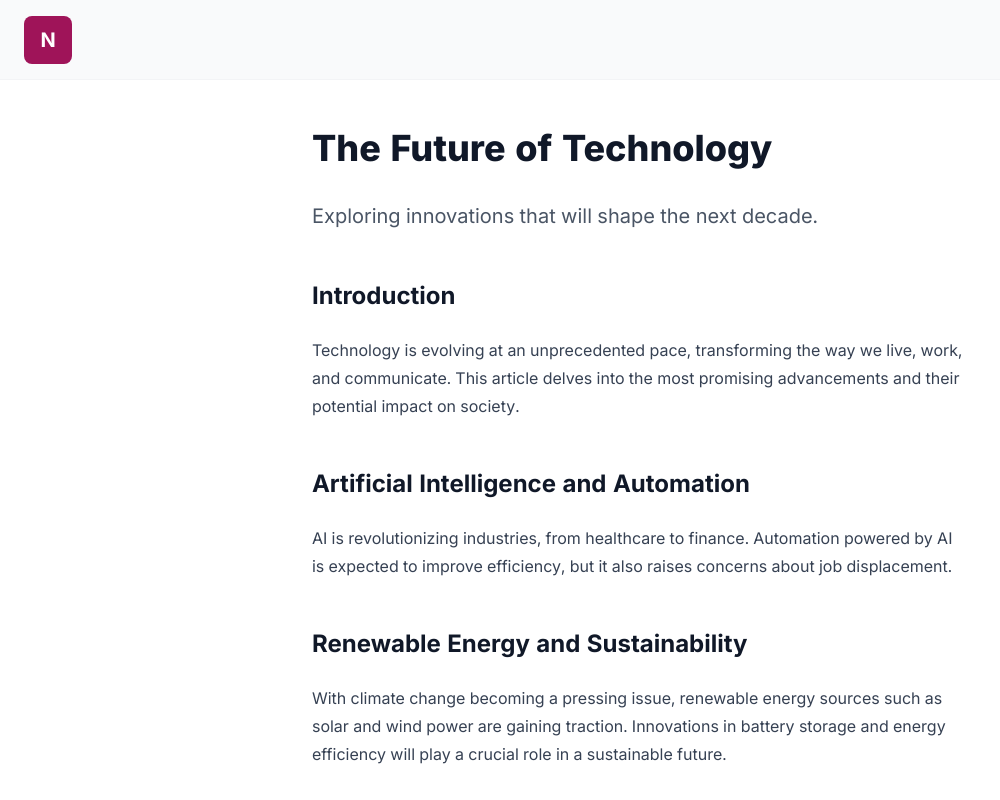
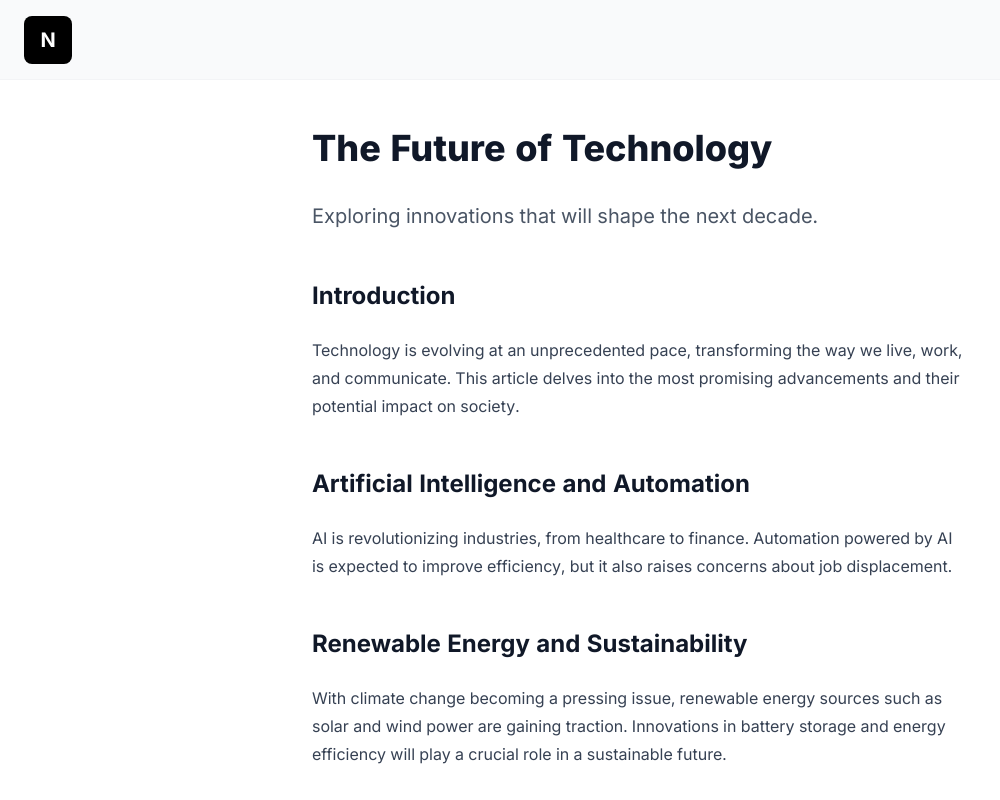
Before and after one commit to nodly/next-template, a Next.js app: page /examples/tailwind-typography in a window 1280 px wide. Shown: the top 800 px of the page, without its empty margins (0-1000 px from the left). Built offline with nearby package versions, Linux system fonts and the light colour scheme.

Commit message:
fix: get rid of that custom color

```diff
--- a/src/app/examples/tailwind-typography/page.tsx
+++ b/src/app/examples/tailwind-typography/page.tsx
@@ -3,7 +3,7 @@ export default function ContentPage() {
     <>
       <div className="h-20 border-b border-b-gray-100 bg-gray-50">
         <div className="mx-auto flex h-full max-w-7xl items-center px-6">
-          <div className="bg-primary inline-flex size-12 items-center justify-center rounded-lg text-xl font-bold text-white">
+          <div className="inline-flex size-12 items-center justify-center rounded-lg bg-black text-xl font-bold text-white">
             <span>N</span>
           </div>
         </div>
--- a/src/global.css
+++ b/src/global.css
@@ -4,5 +4,4 @@
 
 @theme {
   --font-sans: var(--font-inter), sans-serif;
-  --color-primary: oklch(46.47% 0.177 357.93);
 }
```
